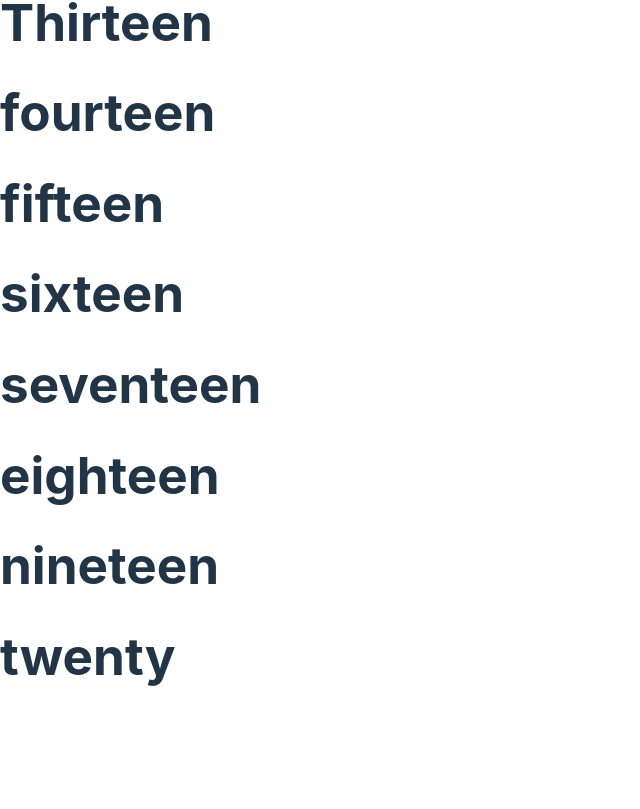
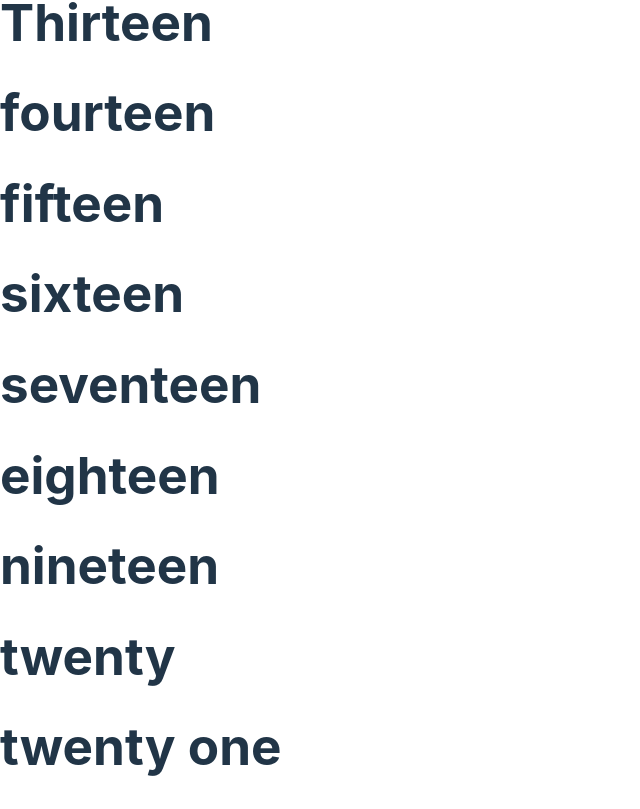
Before and after one commit to omor777/hook-form-practice, a React (Vite) app: page / in a window 1280 px wide. Shown: the part 1128-1937 px from the top of the page, without its empty margins (0-640 px from the left). Before the commit the page ends 1846 px from the top, so only its background shows below. Built offline with nearby package versions, Linux system fonts and the light colour scheme.

Commit message:
twenty one

```diff
--- a/src/App.jsx
+++ b/src/App.jsx
@@ -21,6 +21,7 @@ const App = () => {
       <h1>eighteen</h1>
       <h1>nineteen</h1>
       <h1>twenty</h1>
+      <h1>twenty one</h1>
     </div>
   );
 };
```
